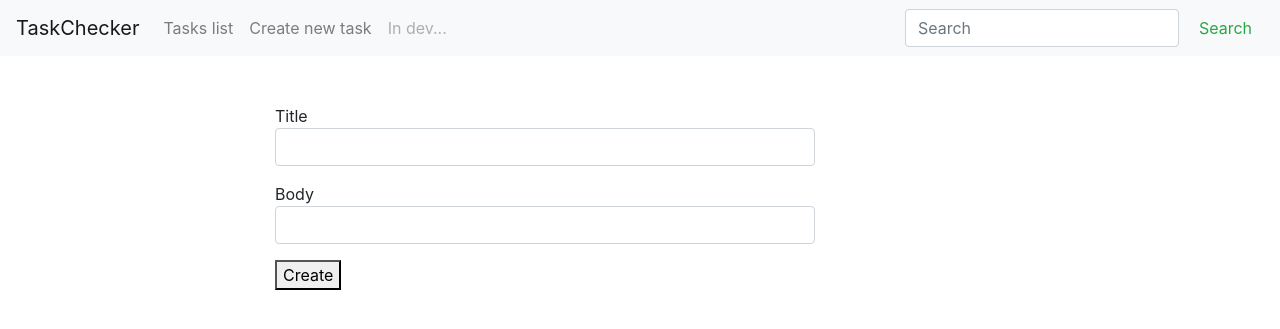
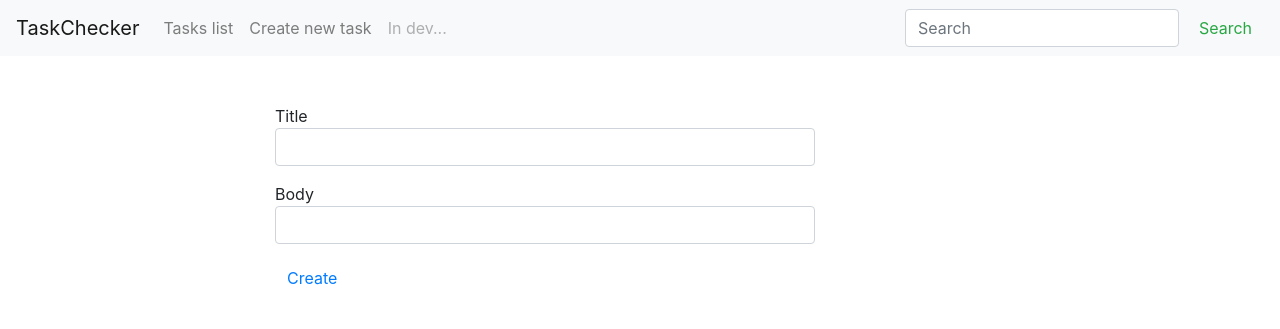
Before and after one commit to JokerCerg/taskchecker-project, a Django app: page /task/create/ in a window 1280 px wide. Shown: the top 329 px of the page. Run offline with Django 3.2, Linux system fonts and the light colour scheme; some libraries are stand-ins or nearby versions.

Commit message:
fix button style

```diff
--- a/tcapp/templates/tcapp/task_create.html
+++ b/tcapp/templates/tcapp/task_create.html
@@ -24,7 +24,7 @@
 
         {% endfor %}
 
-        <button type="submit" class="card-link">Create</button>
+        <button type="submit" class="btn btn-outline-primary">Create</button>
     </form>
 
 {% endblock %}
```
